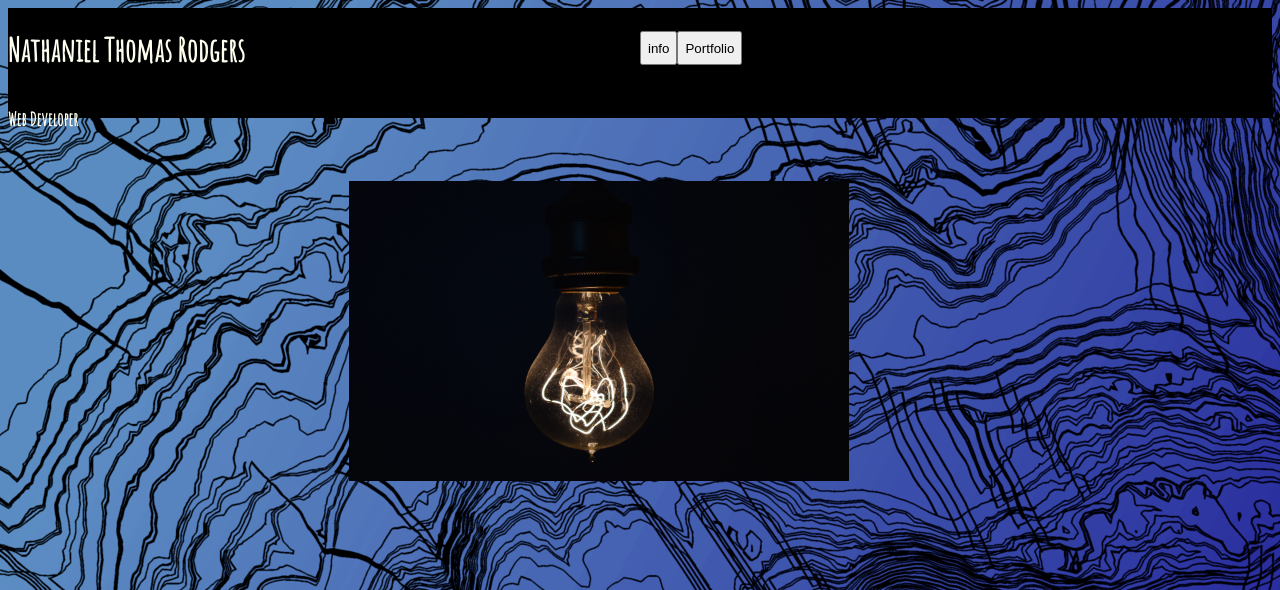
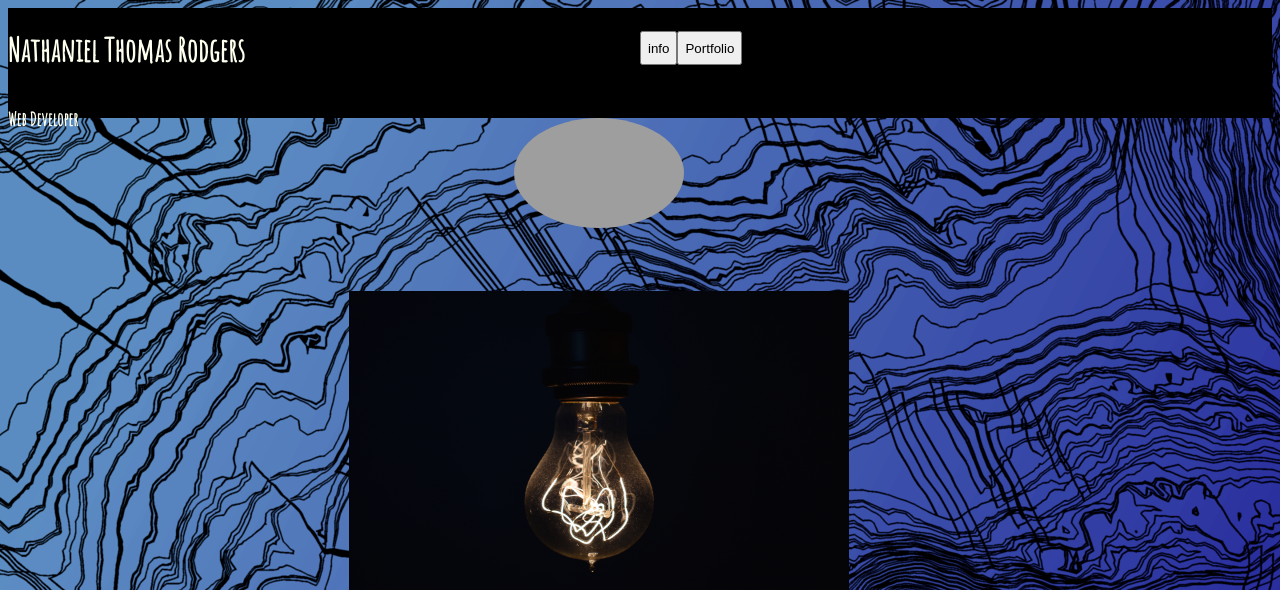
Before and after one commit to rodgnathaniel/nathanielthomas.dev, a Django app: page / in a window 1280 px wide. Shown: the top 590 px of the page. Run offline with Django 3.2, Linux system fonts and the light colour scheme; grey boxes are pictures that could not be loaded.

Commit message:
added avatar

```diff
--- a/home/static/home/css/main.css
+++ b/home/static/home/css/main.css
@@ -48,6 +48,16 @@ h2 {
     color:ivory;
     font-size: 115%;
     font-family: 'Amatic SC', cursive;
+}
+#self_img{
+    margin-left: 40%;
+}
+#self{
+
+        border-radius: 50%;
+        border: 5px;
+        border-color: ivory;
+
 }
 #slideshow {
     margin-top: 5%;
--- a/home/templates/home/portfolio_home.html
+++ b/home/templates/home/portfolio_home.html
@@ -23,6 +23,9 @@
         </main>
 
     </header>
+        <div id="self_img">
+            <img id="self"src="{% static 'home/self.jpg' %}" height="110" width="170">
+        </div>
     <!-- <div id="skills">
         <div id="py">
             <img class="thumbnail" src="{% static 'home/python_logo.png' %}" width="4%" height="6%">
```
Also changed, not shown: home/static/home/self2.png (added), 1 other file.
